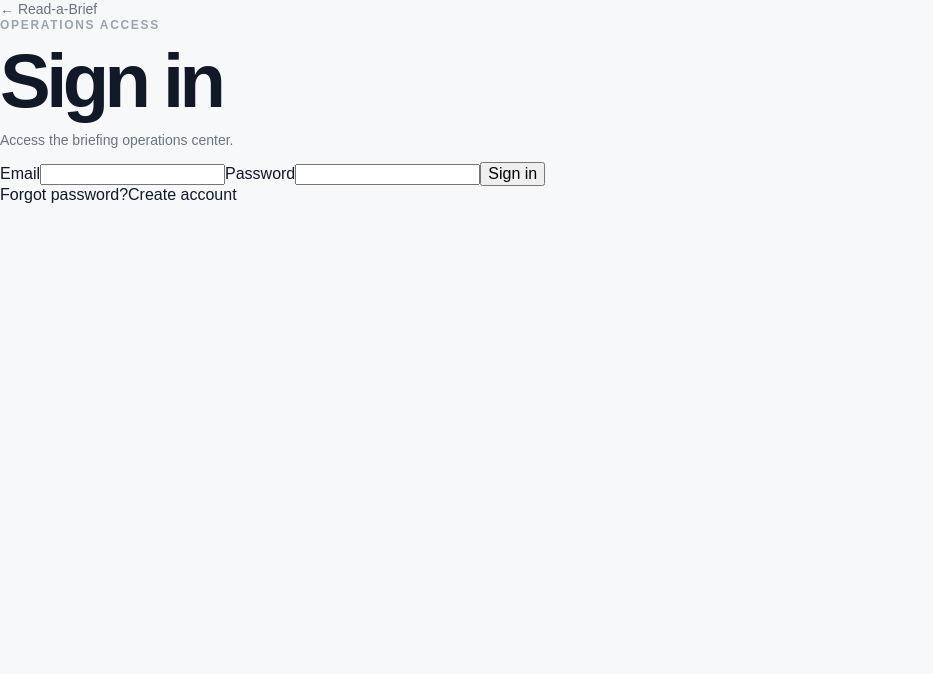
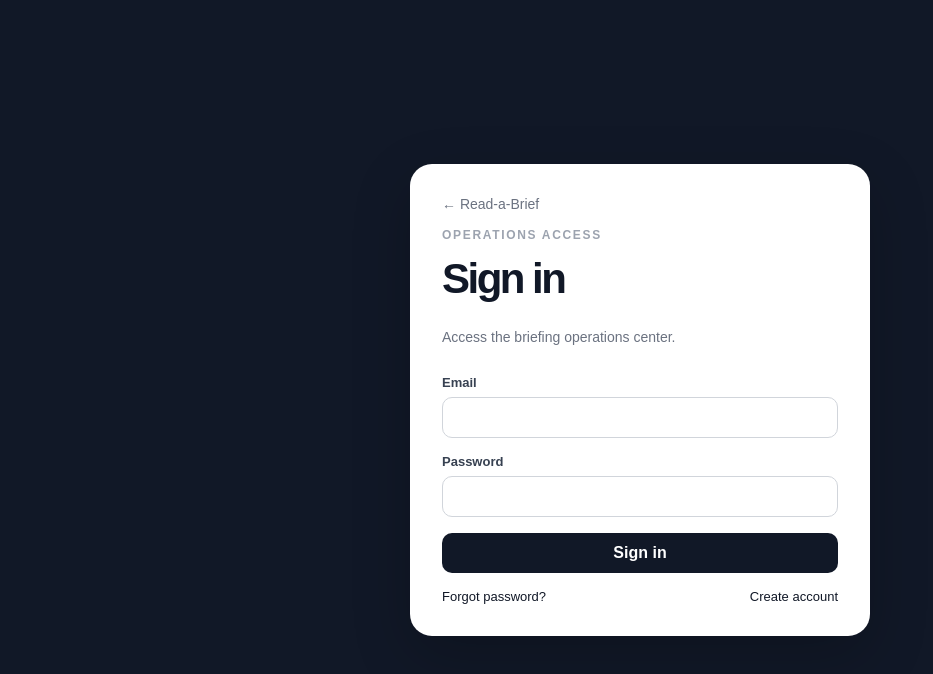
Before and after one commit to Developer0-lab/Read-a-brief, a Next.js app: page /auth/login in a window 1280 px wide. Shown: the top 674 px of the page, without its empty margins (0-933 px from the left). Built offline with nearby package versions, Linux system fonts and the light colour scheme; no server answers.

Commit message:
Add auth and form styling

```diff
--- a/app/globals.css
+++ b/app/globals.css
@@ -2,8 +2,11 @@
 html, body { margin: 0; padding: 0; min-height: 100%; }
 body { background: #f7f8fa; color: #111827; font-family: Arial, Helvetica, sans-serif; }
 a { color: inherit; text-decoration: none; }
-button { font: inherit; }
-
+button, input, select { font: inherit; }
+button { background:#111827; color:white; border:0; border-radius:10px; padding:11px 15px; cursor:pointer; font-weight:700; }
+button:disabled { opacity:.55; cursor:not-allowed; }
+input, select { width:100%; padding:12px 13px; border:1px solid #d1d5db; border-radius:10px; background:white; color:#111827; }
+label { display:grid; gap:7px; font-size:13px; font-weight:700; color:#374151; }
 .site { min-height: 100vh; }
 .header { background: #111827; color: white; border-bottom: 1px solid #263244; }
 .header-inner { max-width: 1180px; margin: 0 auto; padding: 18px 24px; display: flex; align-items: center; justify-content: space-between; gap: 20px; }
@@ -19,7 +22,7 @@ h1 { max-width: 760px; margin: 12px 0; font-size: clamp(42px, 7vw, 76px); line-h
 .toolbar { background: white; border: 1px solid #e5e7eb; border-radius: 18px; padding: 18px; display: flex; flex-wrap: wrap; gap: 10px; box-shadow: 0 10px 35px rgba(15,23,42,.08); }
 .chip { border: 1px solid #e5e7eb; background: #fff; border-radius: 999px; padding: 9px 14px; color: #374151; font-size: 13px; }
 .chip.active { background: #111827; color: white; border-color: #111827; }
-.section-head { display: flex; justify-content: space-between; align-items: end; margin: 42px 0 18px; }
+.section-head { display: flex; justify-content: space-between; align-items: end; margin: 42px 0 18px; gap:20px; }
 .section-head h2 { margin: 0; font-size: 28px; letter-spacing: -.04em; }
 .muted { color: #6b7280; font-size: 14px; }
 .grid { display: grid; grid-template-columns: repeat(3, 1fr); gap: 18px; }
@@ -28,4 +31,12 @@ h1 { max-width: 760px; margin: 12px 0; font-size: clamp(42px, 7vw, 76px); line-h
 .card h3 { font-size: 20px; line-height: 1.2; margin: 12px 0 10px; letter-spacing: -.025em; }
 .card p { color: #4b5563; line-height: 1.55; margin: 0; font-size: 14px; }
 .card footer { margin-top: auto; padding-top: 20px; display: flex; justify-content: space-between; color: #6b7280; font-size: 12px; }
-@media (max-width: 800px) { .grid { grid-template-columns: 1fr; } .nav { display: none; } .hero { padding-top: 50px; } }
+.auth-shell { min-height:100vh; display:grid; place-items:center; padding:24px; background:#111827; }
+.auth-card { width:min(460px,100%); background:white; border-radius:22px; padding:32px; display:grid; gap:16px; box-shadow:0 20px 60px rgba(0,0,0,.2); }
+.auth-card h1 { font-size:42px; max-width:none; margin:0; }
+.auth-links { display:flex; justify-content:space-between; gap:12px; flex-wrap:wrap; font-size:13px; }
+.auth-error { padding:12px; border-radius:10px; background:#fef2f2; color:#b91c1c; font-size:13px; }
+.auth-success { padding:12px; border-radius:10px; background:#ecfdf5; color:#047857; font-size:13px; }
+.button-link { display:inline-block; background:#111827; color:white; padding:11px 15px; border-radius:10px; font-weight:700; }
+@media (max-width: 800px) { .grid { grid-template-columns: 1fr; } .nav { display: none; } .hero { padding-top: 50px; } .header-inner { align-items:flex-start; } }
+@media (max-width: 700px) { .section-head { align-items:flex-start; flex-direction:column; } .header-inner { flex-direction:column; } }
```
